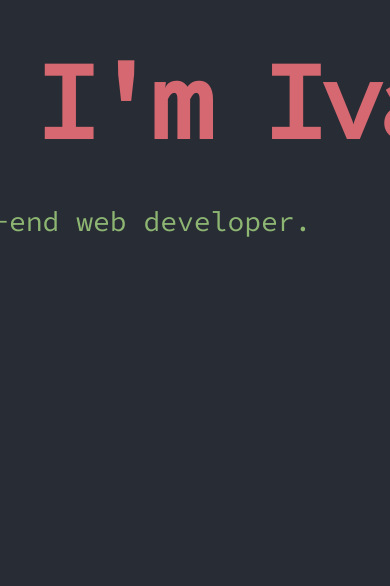
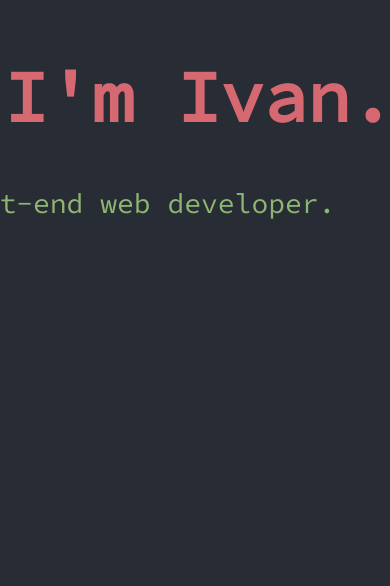
Before and after one commit to ieweller/ivanweller-codes, a plain HTML site: page index.html in a window 390 px wide. Shown: the part 258-844 px from the top of the page. Drawn offline with Linux system fonts and the light colour scheme.

Commit message:
Updated css to optimize splash area for tablet

```diff
--- a/style/styles.css
+++ b/style/styles.css
@@ -21,11 +21,13 @@ header nav ul li:last-child a:hover { background: rgba(0, 0, 0, 0); color: #56b6
 
 #splash { border-bottom: 2px solid #4b5364; height: 100vh; width: 100%; }
 
-#splash .content { left: calc(50vw); width: 888px; position: fixed; top: calc(50vh); -webkit-transform: translate(-50%, -55%); transform: translate(-50%, -55%); z-index: 0; }
+#splash .content { box-sizing: border-box; left: calc(50vw); padding: 0 24px; position: fixed; top: calc(50vh); -webkit-transform: translate(-50%, -55%); transform: translate(-50%, -55%); width: 888px; z-index: 0; }
 
 #splash .content .intro { -webkit-box-align: start; align-items: flex-start; display: -webkit-box; display: flex; -webkit-box-orient: vertical; -webkit-box-direction: normal; flex-direction: column; }
 
-#splash .content .intro h1 { color: #d56871; font-family: "Source Code Pro", monospace; font-size: 108px; font-weight: 700; letter-spacing: -8px; line-height: 108px; margin-bottom: -8px; }
+#splash .content .intro h1 { color: #d56871; font-family: "Source Code Pro", monospace; font-size: 108px; font-weight: 700; line-height: 108px; margin-bottom: -8px; }
+
+@media only screen and (min-device-width: 768px) and (max-device-width: 1024px) { #splash .content .intro h1 { font-size: 72px; } }
 
 #splash .content .intro h1 span { color: #4b5364; font-size: 18px; font-weight: 400; letter-spacing: 0; margin-right: 24px; width: 100px; }
 
```
